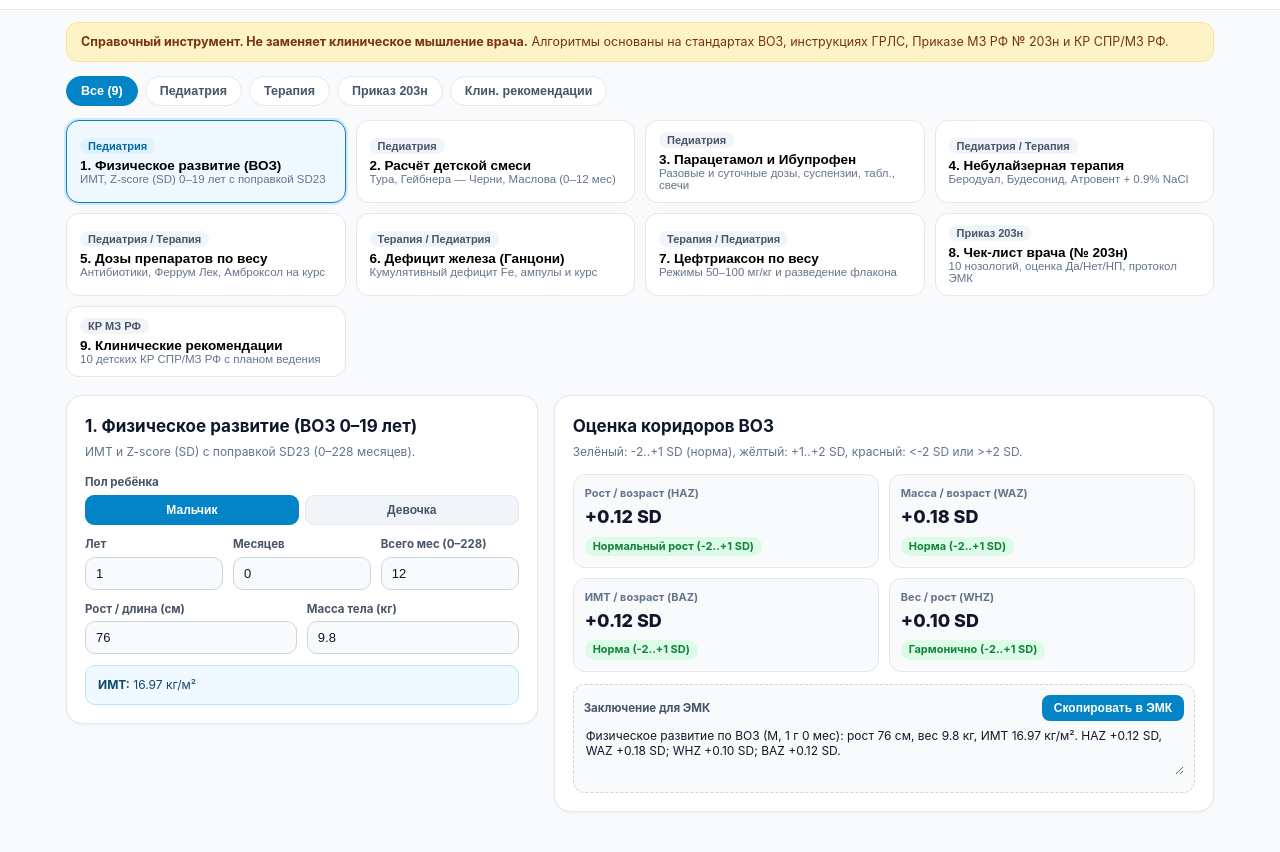
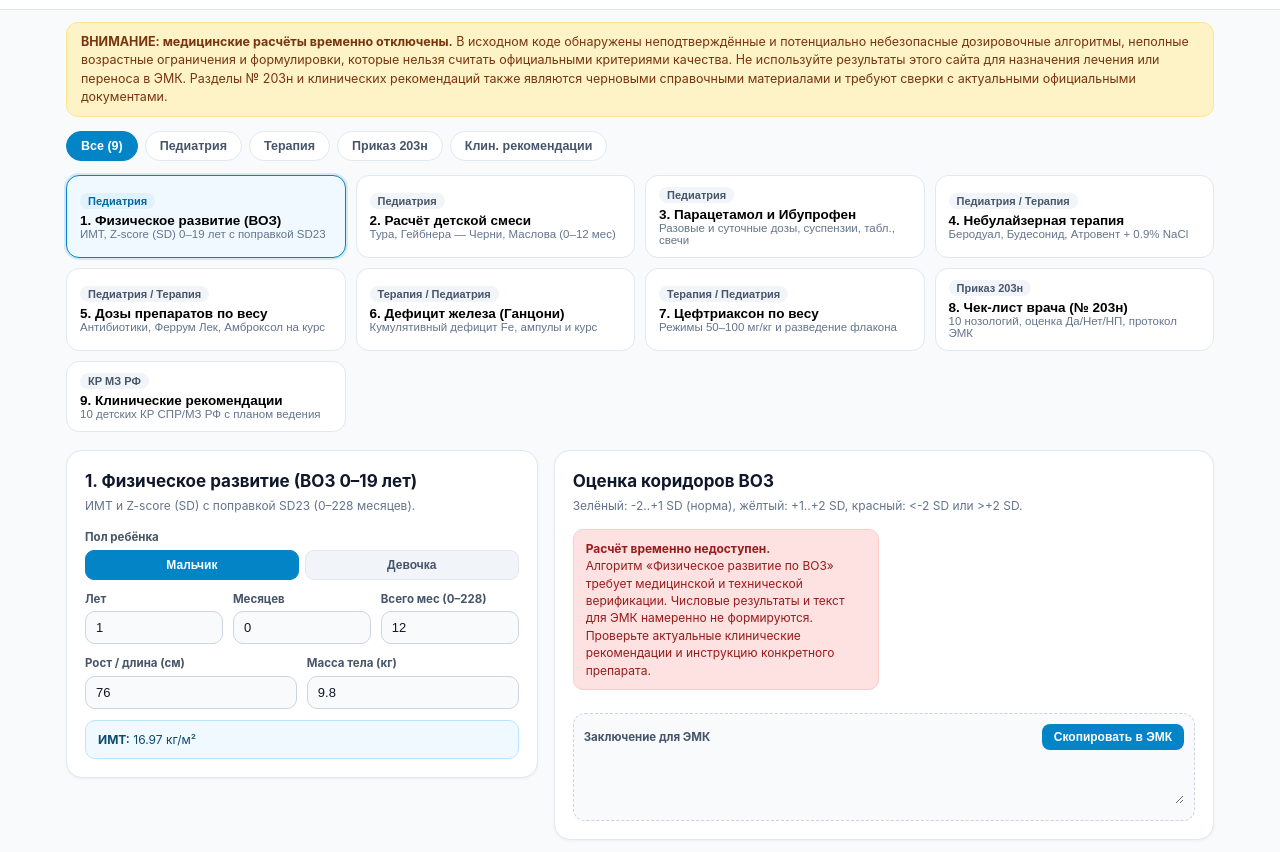
Before and after one commit to sablinakorkino-dotcom/medcalc-pro, a plain HTML site: page index.html in a window 1280 px wide. Shown: the part 56-908 px from the top of the page. Before the commit the page ends 880 px from the top, so only its background shows below. Drawn offline with Linux system fonts and the light colour scheme.

Commit message:
Add safety hold for unverified clinical calculators and improve runtime error handling

```diff
--- a/index.html
+++ b/index.html
@@ -90,7 +90,7 @@ th{background:var(--bg);font-size:11.5px;color:#475569}
 </header>
 
 <main class="wrap">
-  <div class="disc"><strong>Справочный инструмент. Не заменяет клиническое мышление врача.</strong> Алгоритмы основаны на стандартах ВОЗ, инструкциях ГРЛС, Приказе МЗ РФ № 203н и КР СПР/МЗ РФ.</div>
+  <div class="disc"><strong>ВНИМАНИЕ: медицинские расчёты временно отключены.</strong> В исходном коде обнаружены неподтверждённые и потенциально небезопасные дозировочные алгоритмы, неполные возрастные ограничения и формулировки, которые нельзя считать официальными критериями качества. Не используйте результаты этого сайта для назначения лечения или переноса в ЭМК. Разделы № 203н и клинических рекомендаций также являются черновыми справочными материалами и требуют сверки с актуальными официальными документами.</div>
 
   <div class="cats">
     <button class="cat-btn on" onclick="setCat('all',this)">Все (9)</button>
@@ -438,8 +438,7 @@ function copyEl(id){
   el.setSelectionRange(0,99999);
   try{ document.execCommand('copy'); }catch(e){}
   var t = document.getElementById('toast');
-  t.classList.add('on');
-  setTimeout(function(){ t.classList.remove('on'); }, 1800);
+  if(t){ t.classList.add('on'); setTimeout(function(){ t.classList.remove('on'); }, 1800); }
 }
 
 /* 1. WHO GROWTH */
@@ -832,17 +831,55 @@ function renderKR(){
   g.innerHTML = h || '<div class="alert a-info" style="grid-column:1/-1;margin:0">Рекомендации не найдены.</div>';
 }
 
+/* SAFETY HOLD
+   The legacy clinical algorithms below have not been validated against current
+   Russian clinical guidelines and exact product instructions. Fail closed:
+   never display a dose or create copyable EMR text until each module is reviewed.
+*/
+function safetyHold(outputId, emrId, sectionName){
+  var msg = '<div class="alert a-err"><strong>Расчёт временно недоступен.</strong><br>' +
+    'Алгоритм «'+sectionName+'» требует медицинской и технической верификации. ' +
+    'Числовые результаты и текст для ЭМК намеренно не формируются. ' +
+    'Проверьте актуальные клинические рекомендации и инструкцию конкретного препарата.</div>';
+  var out = document.getElementById(outputId);
+  if(out) out.innerHTML = msg;
+  var emr = document.getElementById(emrId);
+  if(emr) emr.value = '';
+}
+function calcGrowth(){ safetyHold('gOut','gEmr','Физическое развитие по ВОЗ'); }
+function calcFormula(){ safetyHold('fOut','fEmr','Расчёт объёма питания'); }
+function calcAnti(){ safetyHold('aOut','aEmr','Жаропонижающие'); }
+function calcNeb(){ safetyHold('nOut','nEmr','Небулайзерная терапия'); }
+function onMedChange(){ safetyHold('mOut','mEmr','Дозы препаратов по массе'); }
+function calcMed(){ safetyHold('mOut','mEmr','Дозы препаратов по массе'); }
+function syncGanAuto(){ safetyHold('zOut','zEmr','Дефицит железа по Ганцони'); }
+function calcGan(){ safetyHold('zOut','zEmr','Дефицит железа по Ганцони'); }
+function calcCef(){ safetyHold('cOut','cEmr','Цефтриаксон'); }
+
+function showInitError(name, error){
+  var main = document.querySelector('main');
+  if(!main) return;
+  var box = document.createElement('div');
+  box.className = 'alert a-err';
+  box.textContent = 'Ошибка инициализации раздела «'+name+'»: '+(error && error.message ? error.message : String(error));
+  main.insertBefore(box, main.firstChild);
+}
 window.addEventListener('DOMContentLoaded', function(){
-  try{ renderNav(); }catch(e){}
-  try{ calcGrowth(); }catch(e){}
-  try{ calcFormula(); }catch(e){}
-  try{ calcAnti(); }catch(e){}
-  try{ calcNeb(); }catch(e){}
-  try{ onMedChange(); }catch(e){}
-  try{ calcGan(); }catch(e){}
-  try{ calcCef(); }catch(e){}
-  try{ init203(); }catch(e){}
-  try{ renderKR(); }catch(e){}
+  var tasks = [
+    ['Навигация',renderNav],
+    ['Физическое развитие',calcGrowth],
+    ['Питание',calcFormula],
+    ['Жаропонижающие',calcAnti],
+    ['Небулайзерная терапия',calcNeb],
+    ['Дозы препаратов',onMedChange],
+    ['Дефицит железа',calcGan],
+    ['Цефтриаксон',calcCef],
+    ['Чек-лист 203н',init203],
+    ['Клинические рекомендации',renderKR]
+  ];
+  tasks.forEach(function(task){
+    try{ task[1](); }catch(e){ showInitError(task[0],e); }
+  });
 });
 </script>
 </body>
```
